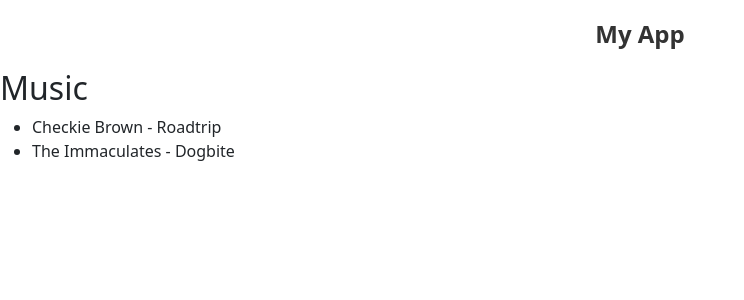
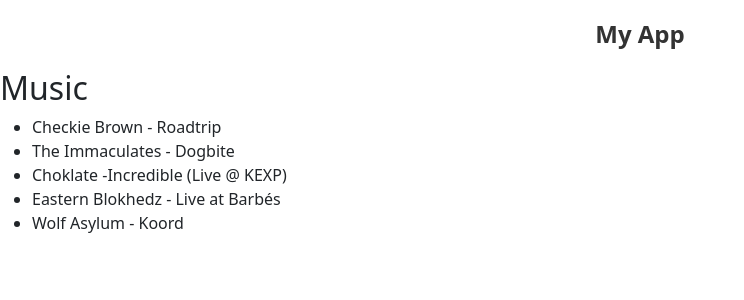
Before and after one commit to kreza-dzd/podcast-app, a Vue app: page / in a window 1280 px wide. Shown: the top 300 px of the page, without its empty margins (0-744 px from the left). Built offline with nearby package versions, Linux system fonts and the light colour scheme.

Commit message:
Update PodcastList.vue

```diff
--- a/src/components/PodcastList.vue
+++ b/src/components/PodcastList.vue
@@ -32,7 +32,22 @@ export default {
           title: "The Immaculates - Dogbite",
           audioFilePath: "/audio/The Immaculates - Dogbite.mp3",
         },
-        // Add more podcast samples as needed
+        {
+          id: 3,
+          title: "Choklate -Incredible (Live @ KEXP)",
+          audioFilePath: "/audio/Choklate - Incredible (Live @ KEXP).mp3",
+        },
+        {
+          id: 4,
+          title: "Eastern Blokhedz - Live at Barbés",
+          audioFilePath: "/audio/Eastern Blokhedz - Live at Barbés, 12_10_2016.mp3",
+        },
+        {
+          id: 5,
+          title: "Wolf Asylum - Koord",
+          audioFilePath: "/audio/Wolf Asylum - Koord.mp3",
+        },
+
       ],
       selectedPodcast: null,
     };
```
